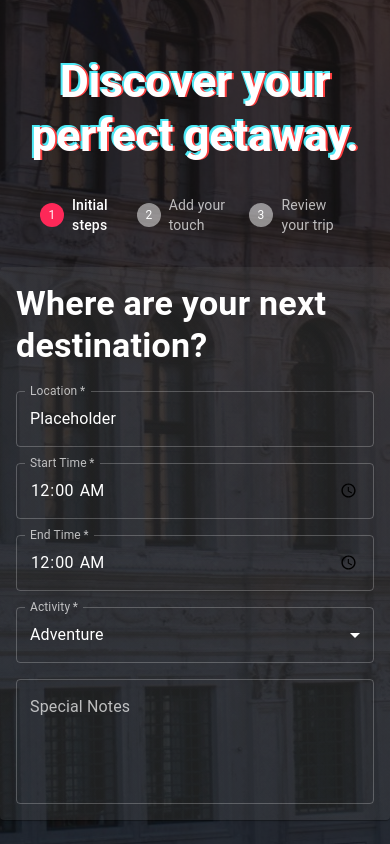
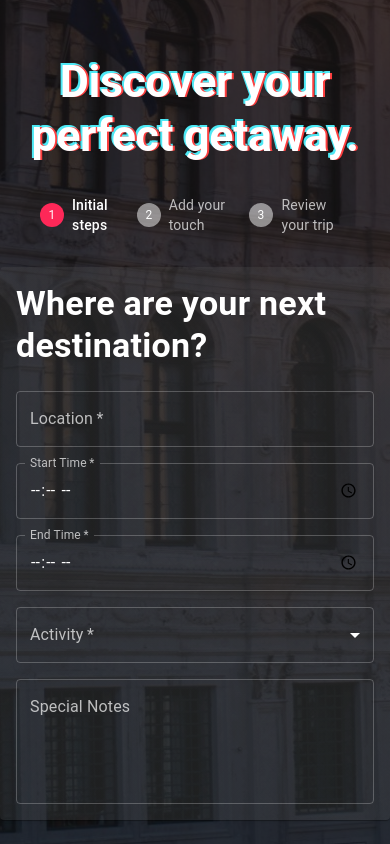
Before and after one commit to VietRocHack/TripPlanner-frontend, a React (Vite) app: page /create-trip in a window 390 px wide. Shown: the top 844 px of the page. Built offline with nearby package versions, Linux system fonts and the light colour scheme.

Commit message:
Fix placeholderand video selector on mobile

```diff
--- a/src/components/VideoSelector/VideoSelector.tsx
+++ b/src/components/VideoSelector/VideoSelector.tsx
@@ -270,6 +270,7 @@ export default function VideoSelector({
           height: 750,
           backgroundColor: "rgba(19,19,20, 0.2) !important",
         }}
+        videosPerRow={isMobile ? 1 : 4}
       />
     </Paper>
   );
--- a/src/pages/FormScreen/FormScreen.tsx
+++ b/src/pages/FormScreen/FormScreen.tsx
@@ -21,10 +21,10 @@ import "../../animation.css";
 export default function FormScreen() {
   // eslint-disable-next-line @typescript-eslint/no-unused-vars
   const [tripInfo, setTripInfo] = useState<TripInfo>({
-    location: "Placeholder",
-    startTime: "00:00",
-    endTime: "00:00",
-    activityTags: [ActivityTag.Adventure],
+    location: "",
+    startTime: "",
+    endTime: "",
+    activityTags: [],
     comments: "",
   });
   const [videos, setVideos] = useState<Map<string, TikTokVideoObject>>(
```
